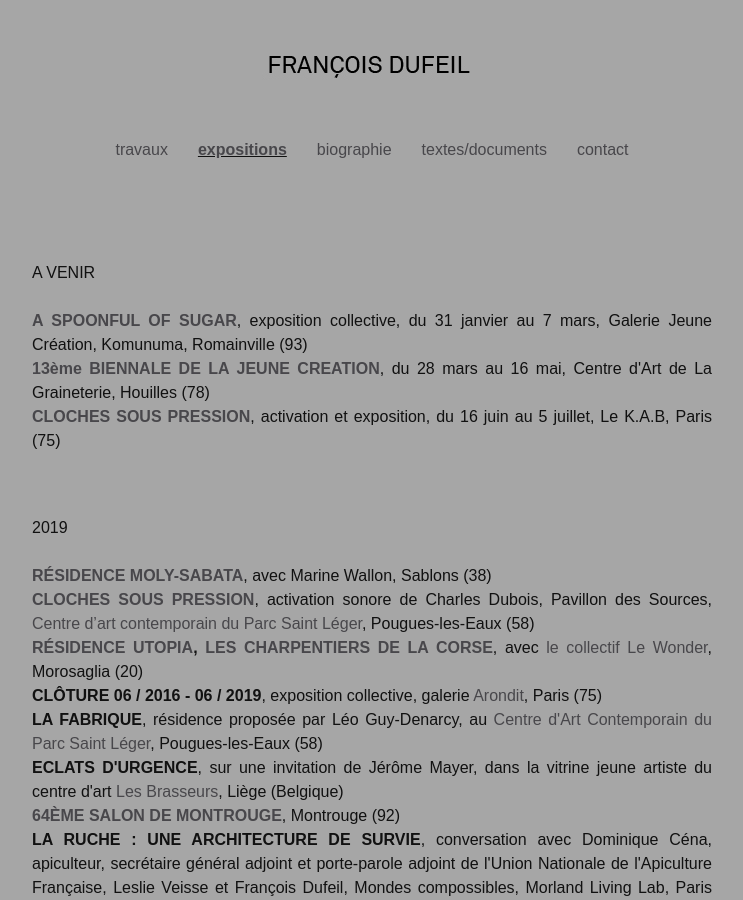
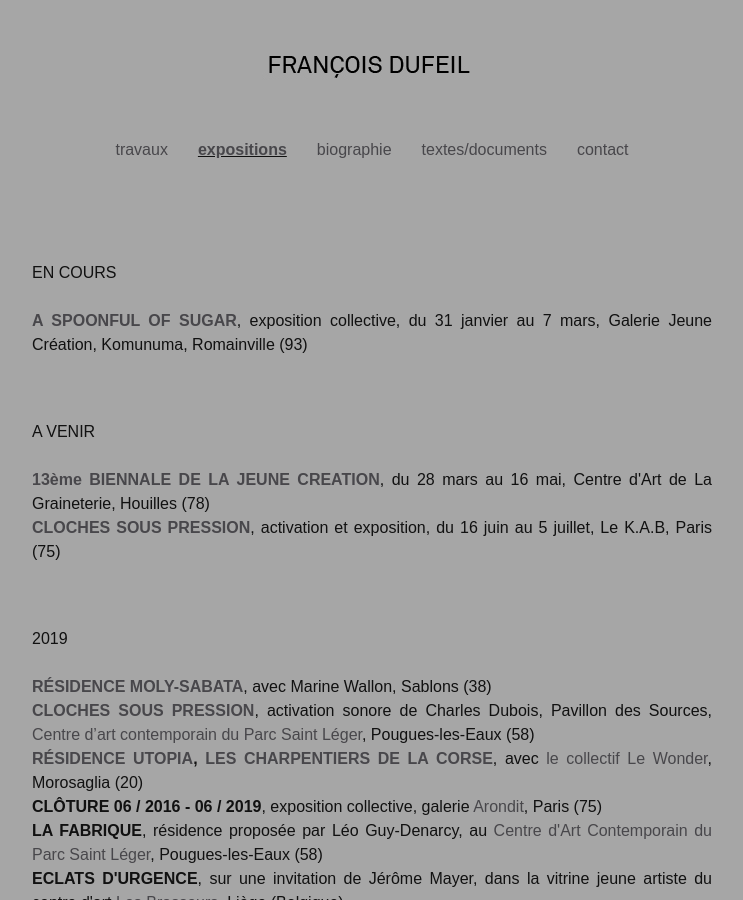
Before and after one commit to Mariecie/Mariecie.github.io, a Jekyll site: the page built from Expositions.md, in a window 1280 px wide and 900 px high. Shown: the whole window, without its empty margins (268-1011 px from the left). Built offline with Jekyll 4.4.1, drawn with Linux system fonts in a browser that asks for light colours.

Commit message:
en cours 2020

```diff
--- a/Expositions.md
+++ b/Expositions.md
@@ -7,9 +7,15 @@ permalink: /expositions/
 <p style="text-align:justify">
 <br />
 <br>
+EN COURS
+<br>
+<br><span style="font-weight: bold;"><a href="#" onclick='window.open("https://www.facebook.com/events/1060201924337678/");return false;'>A SPOONFUL OF SUGAR</a></span>, exposition collective, du 31 janvier au 7 mars, Galerie Jeune Création, Komunuma, Romainville (93)
+
+<p style="text-align:justify">
+<br />
+<br>
 A VENIR
 <br>
-<br><span style="font-weight: bold;"><a href="#" onclick='window.open("https://www.facebook.com/events/1060201924337678/");return false;'>A SPOONFUL OF SUGAR</a></span>, exposition collective, du 31 janvier au 7 mars, Galerie Jeune Création, Komunuma, Romainville (93)
 <br><span style="font-weight: bold;"><a href="#" onclick='window.open("https://lagraineterie.ville-houilles.fr/biennale-de-la-jeune-creation");return false;'>13ème BIENNALE DE LA JEUNE CREATION</a></span>, du 28 mars au 16 mai, Centre d'Art de La Graineterie, Houilles (78)
 <br><span style="font-weight: bold;"><a href="{{ site.baseurl }}/2015/10/23/Cloches-sous-pression/">CLOCHES SOUS PRESSION</a></span>, activation et exposition, du 16 juin au 5 juillet, Le K.A.B, Paris (75)
 
```
